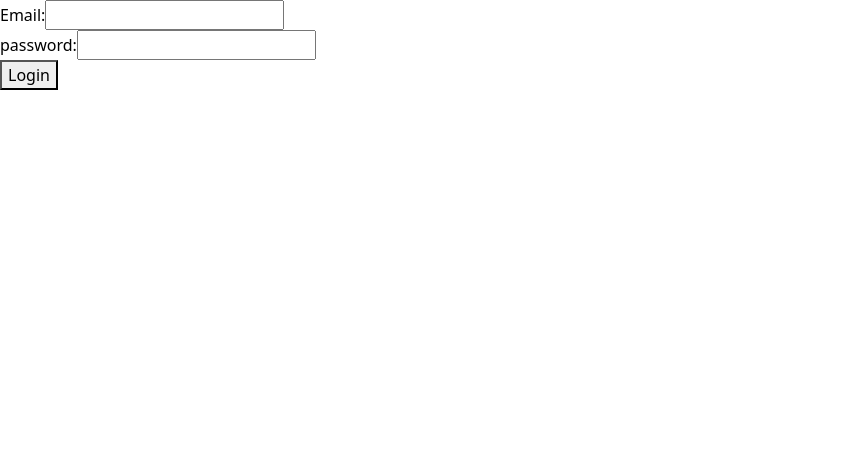
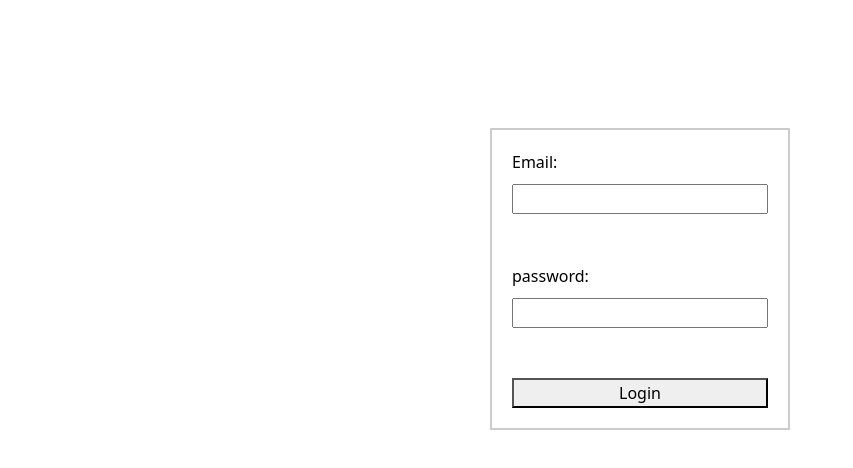
Before and after one commit to SmollCoco/Forum_App_Vue, a Vue app: page /login in a window 1280 px wide. Shown: the top 468 px of the page, without its empty margins (0-853 px from the left). Built offline with nearby package versions, Linux system fonts and the light colour scheme.

Commit message:
Update LoginView.vue

```diff
--- a/src/views/LoginView.vue
+++ b/src/views/LoginView.vue
@@ -46,3 +46,20 @@ const handleLogin = async () => {
     }
 }
 </script>
+
+<style scoped>
+form{
+    display: flex;
+    flex-direction: column;
+    width: 300px;
+    margin: 10% auto;
+    padding: 20px;
+    gap: 50px;
+    border: 2px solid #ccc;
+}
+.formitem{
+    display: flex;
+    flex-direction: column;
+    gap: 10px;
+}
+</style>
```
